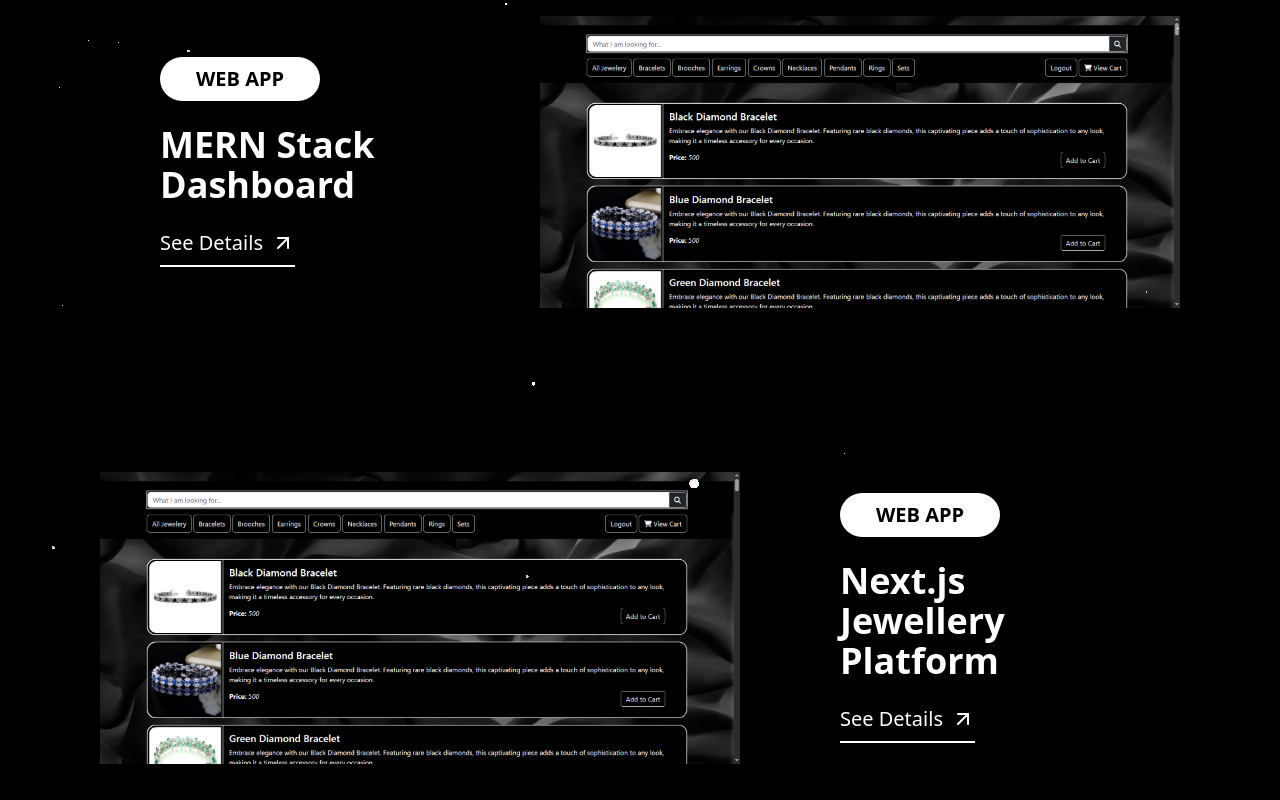
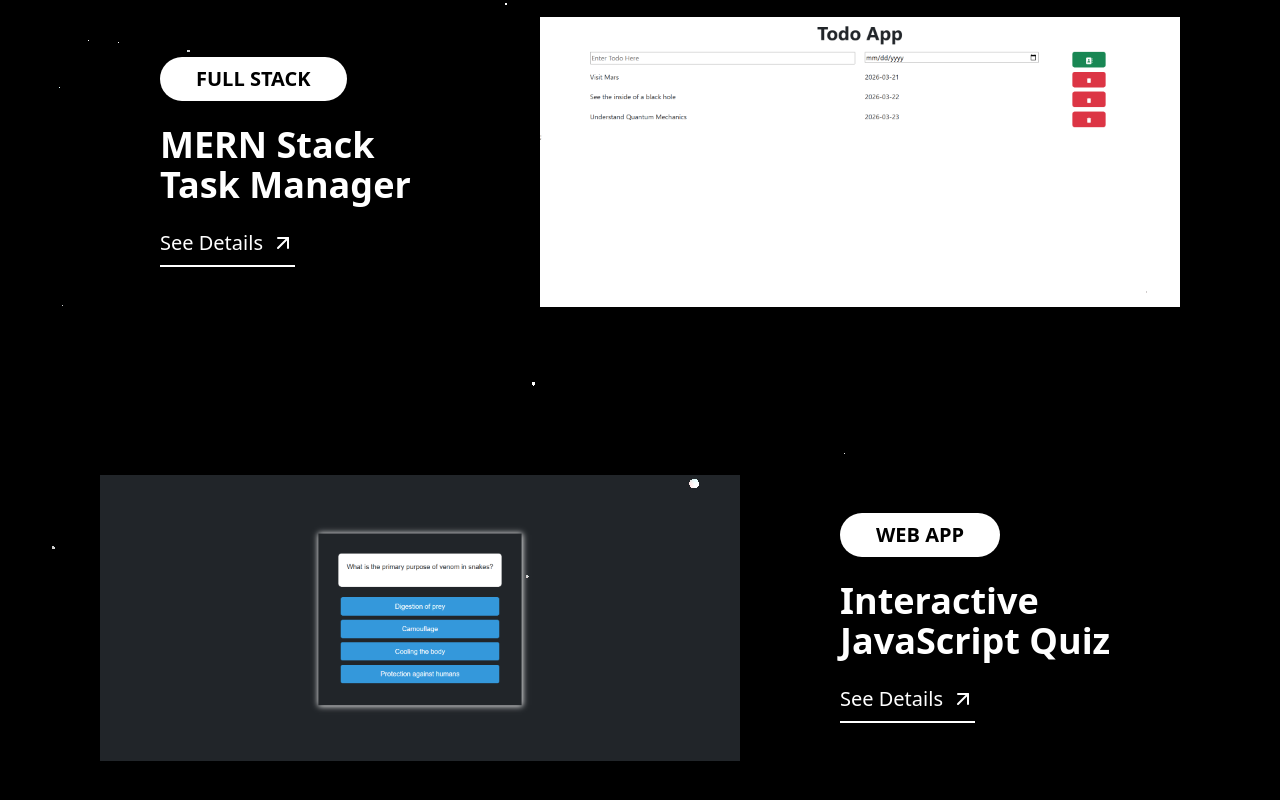
Before and after one commit to Samra720/samra-portfolio, a React (Vite) app in the folder frontend/: page / in a window 1280 px wide. Shown: the part 3840-4640 px from the top of the page. Built offline with nearby package versions, Linux system fonts and the light colour scheme; the HTML template or start-up script is replaced by a standard one.

Commit message:
CaseStudySection github links added

```diff
--- a/frontend/src/components/CaseStudySection.tsx
+++ b/frontend/src/components/CaseStudySection.tsx
@@ -14,25 +14,25 @@
     description: "A detailed dive into a jewellery e-commerce interface. Focused on high-end aesthetics, smooth transitions, and a mobile-first user experience using vanilla web technologies.",
     image: "/images/ecommerce_jewellery_page.png",
     tags: ["HTML5", "CSS3", "JavaScript"],
-      link: "https://your-demo-link.com"
+    link: "https://github.com/Samra720/portfolio1.git"
   },
   {
     id: 2,
-      title: "MERN Stack Dashboard",
-      type: "WEB APP",
-      description: "A comprehensive B2B dashboard built with the MERN stack. Features real-time data visualization and secure authentication protocols.",
-      image: "/images/ecommerce_jewellery_page.png",
-      tags: ["MongoDB", "Express", "React", "Node"],
-      link: "https://your-demo-link.com"
+    title: "MERN Stack Task Manager",
+    type: "FULL STACK",
+    description: "A robust Todo application featuring full CRUD functionality. Designed with a sleek Tailwind CSS interface, it handles persistent data storage with MongoDB and provides a seamless user experience.",
+    image: "/images/todo_mern_app.png",
+    tags: ["MongoDB", "Express", "React", "Node", "Tailwind"],
+    link: "https://github.com/Samra720/mern_task_manager.git"
   },
   {
     id: 3,
-      title: "Next.js Jewellery Platform",
+    title: "Interactive JavaScript Quiz",
     type: "WEB APP",
-      description: "Leveraging Next.js and Supabase for a high-performance jewellery catalogue with server-side rendering and instant search capabilities.",
-      image: "/images/ecommerce_jewellery_page.png",
-      tags: ["Next.js", "Supabase", "Drizzle"],
-      link: "https://your-demo-link.com"
+    description: "A dynamic quiz application featuring real-time feedback. Implements logic to instantly validate answers with red/green indicators and calculates a final score summary upon completion.",
+    image: "/images/js_quiz_app.png",
+    tags: ["HTML5", "CSS3", "JavaScript"],
+    link: "https://github.com/Samra720/js-quiz.git"
   },
 ];
 
--- a/frontend/src/components/ProjectModal.tsx
+++ b/frontend/src/components/ProjectModal.tsx
@@ -96,7 +96,7 @@
                         boxShadow: 'var(--btn-shadow)'
                     }}
                   >
-                    Explore Live Project
+                    Explore Project on GitHub
                   </a>
                 )}
               </div>
```
Also changed, not shown: frontend/public/images/js_quiz_app.png (added), frontend/public/images/todo_mern_app.png (added). Lines whose indentation alone changed are shown as unchanged.
